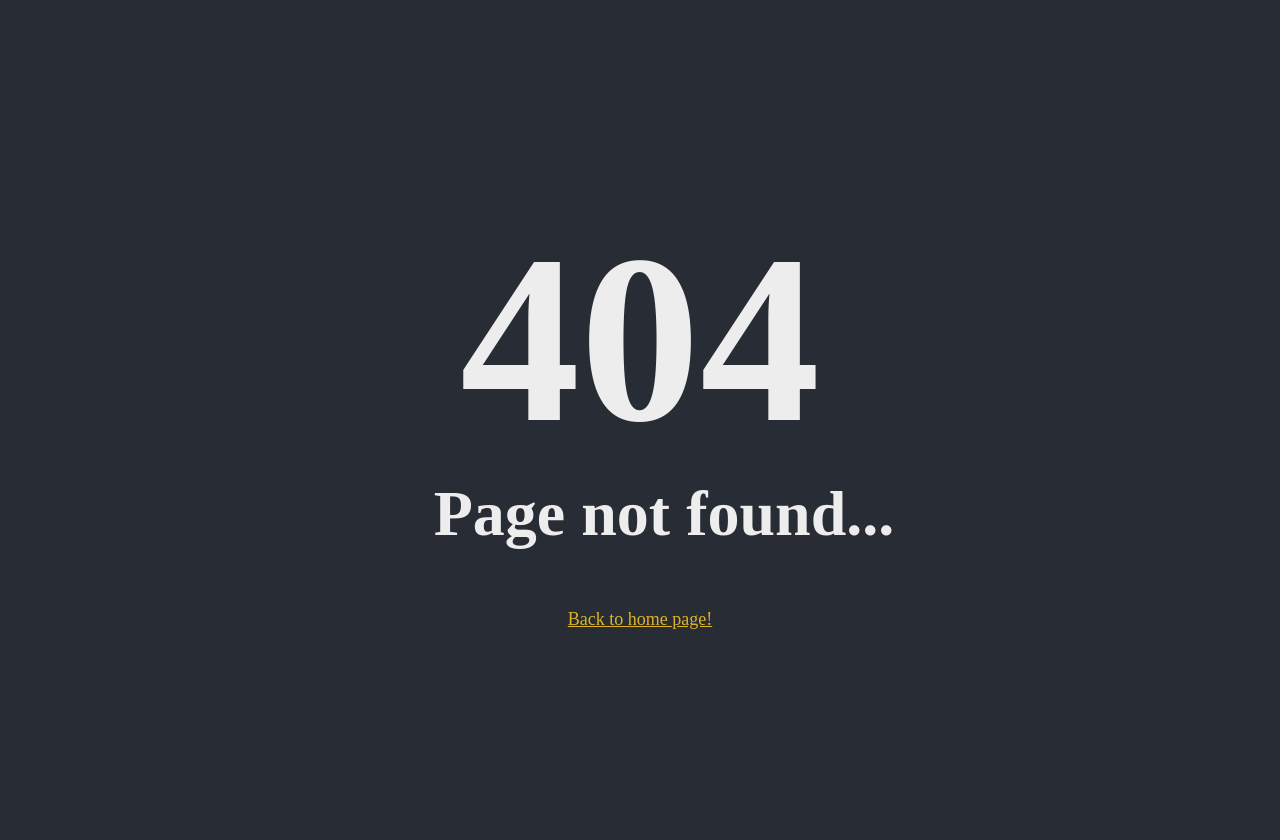
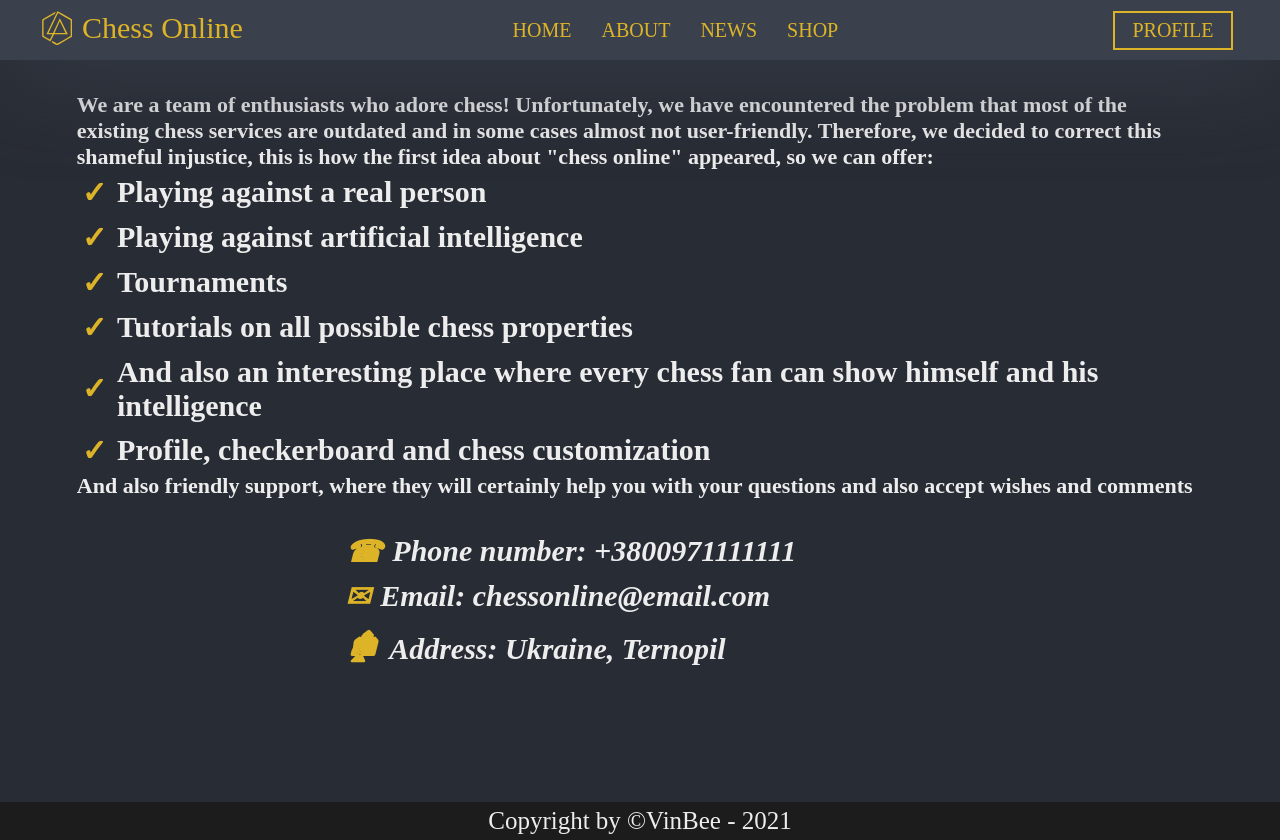
Before and after one commit to VinnichukPeter/frontend-chess-online, a React (Create React App) app: page /about in a window 1280 px wide. Before the commit this address led to /not-found. Built offline with nearby package versions, Linux system fonts and the light colour scheme.

Commit message:
Add "News" & "About" pages
Add "News" pages and style;
Add "About" pages and style;
Add component: IconTextLine;

```diff
--- a/src/App.tsx
+++ b/src/App.tsx
@@ -7,15 +7,20 @@ import SignIn from "./layouts/SignIn";
 import SignUp from "./layouts/SignUp";
 import Base from "./pages/Base";
 import Home from "./layouts/Home";
+import About from "./layouts/About";
+import News from "./layouts/News";
 
 function App() {
     return (
         <div className="Background">
             <BrowserRouter>
                 <Routes>
-
                     <Route path={"/"} element={<Base/>}>
                         <Route path={"home"} element={<Home/>}/>
+                        <Route path={"about"} element={<About/>}/>
+                        <Route path={"news"} element={<News/>}/>
+
+                        <Route path={""} element={<Navigate to={"/home"}/>}/>
                     </Route>
 
 
--- /dev/null
+++ b/src/components/IconTextLine.tsx
@@ -0,0 +1,18 @@
+import "../styles/components/icon-text-line.scss";
+import React from 'react';
+
+interface IconTextLineProps{
+    text: string,
+    icon: string
+}
+
+const IconTextLine = (props: IconTextLineProps) => {
+    return (
+        <div className={"icon-text-line"}>
+            <h1 className={"icon"} dangerouslySetInnerHTML={{__html: props.icon}}/>
+            <h1 className={"text"}>{props.text}</h1>
+        </div>
+    );
+};
+
+export default IconTextLine;
--- /dev/null
+++ b/src/layouts/About.tsx
@@ -0,0 +1,37 @@
+import "../styles/layouts/about.scss"
+import React from 'react';
+import IconTextLine from "../components/IconTextLine";
+
+const About = () => {
+    return (
+        <div className={"about"}>
+            <div>
+                <h3>
+                    We are a team of enthusiasts who adore chess! Unfortunately, we
+                    have encountered the problem that most of the existing chess
+                    services are outdated and in some cases almost not user-friendly.
+                    Therefore, we decided to correct this shameful injustice, this is
+                    how the first idea about "chess online" appeared, so we can offer:
+                </h3>
+                <IconTextLine icon={"&#10003;"} text={"Playing against a real person"}/>
+                <IconTextLine icon={"&#10003;"} text={"Playing against artificial intelligence"}/>
+                <IconTextLine icon={"&#10003;"} text={"Tournaments"}/>
+                <IconTextLine icon={"&#10003;"} text={"Tutorials on all possible chess properties"}/>
+                <IconTextLine icon={"&#10003;"} text={"And also an interesting place where every chess fan can show himself and his intelligence"}/>
+                <IconTextLine icon={"&#10003;"} text={"Profile, checkerboard and chess customization"}/>
+                <h3>
+                    And also friendly support, where they will certainly help you with
+                    your questions and also accept wishes and comments
+                </h3>
+            </div>
+
+            <address className={"contact-us"}>
+                <IconTextLine icon={"&#x260E;"} text={"Phone number: +3800971111111"}/>
+                <IconTextLine icon={"&#x2709;"} text={"Email: chessonline@email.com"}/>
+                <IconTextLine icon={"&#127962;"} text={"Address: Ukraine, Ternopil"}/>
+            </address>
+        </div>
+    );
+};
+
+export default About;
--- /dev/null
+++ b/src/layouts/News.tsx
@@ -0,0 +1,24 @@
+import "../styles/layouts/news.scss"
+import React from 'react';
+import Recommendation from "../components/Recommendation";
+
+const News = () => {
+    return (
+        <div className={"news"}>
+            <div className={"recommendations"}>
+                <Recommendation/>
+                <Recommendation/>
+                <Recommendation/>
+                <Recommendation/>
+                <Recommendation/>
+                <Recommendation/>
+                <Recommendation/>
+                <Recommendation/>
+                <Recommendation/>
+                <Recommendation/>
+            </div>
+        </div>
+    );
+};
+
+export default News;
--- /dev/null
+++ b/src/styles/components/icon-text-line.scss
@@ -0,0 +1,25 @@
+.icon-text-line {
+  display: flex;
+  flex-direction: row;
+  align-items: center;
+  position: relative;
+
+  left: 0;
+  top: 0;
+
+  .icon, .text {
+    font-size: 30px;
+    width: auto;
+
+    padding: 5px;
+
+    color: var(--theard-color);
+  }
+
+  .icon{
+    color: var(--theard-color);
+  }
+  .text{
+    color: var(--text-color);
+  }
+}
--- /dev/null
+++ b/src/styles/layouts/about.scss
@@ -0,0 +1,29 @@
+.about {
+  display: flex;
+  flex-direction: column;
+  align-items: center;
+  justify-content: center;
+  position: relative;
+
+  z-index: 1;
+  left: 6%;
+
+  width: 88%;
+  height: 100%;
+
+  div{
+    width: 100%;
+    position: relative;
+
+    h3{
+      font-size: 22px;
+    }
+  }
+
+  .contact-us {
+    position: relative;
+
+    width: 600px;
+    margin: 30px;
+  }
+}
--- /dev/null
+++ b/src/styles/layouts/news.scss
@@ -0,0 +1,22 @@
+.news{
+  display: flex;
+  flex-direction: column;
+  align-items: center;
+  justify-content: center;
+
+  height: 100%;
+  width: 80%;
+
+  .recommendations{
+    position: absolute;
+    left: 10%;
+    top: 15%;
+    height: 80%;
+    width: 80%;
+
+    overflow-y: auto;
+    overflow-x: hidden;
+    box-shadow: var(--fourth-color) 4px 0 20px 6px;
+    background: #282d32;
+  }
+}
```
